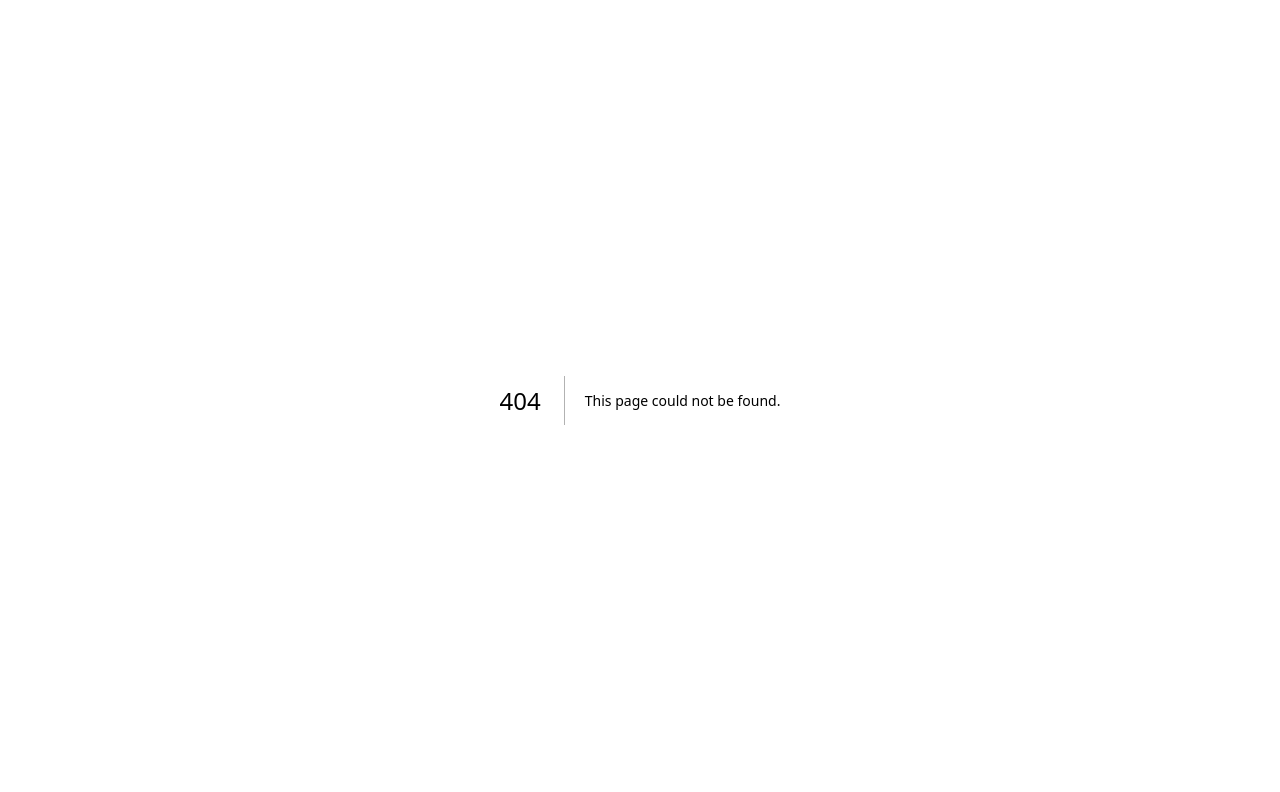
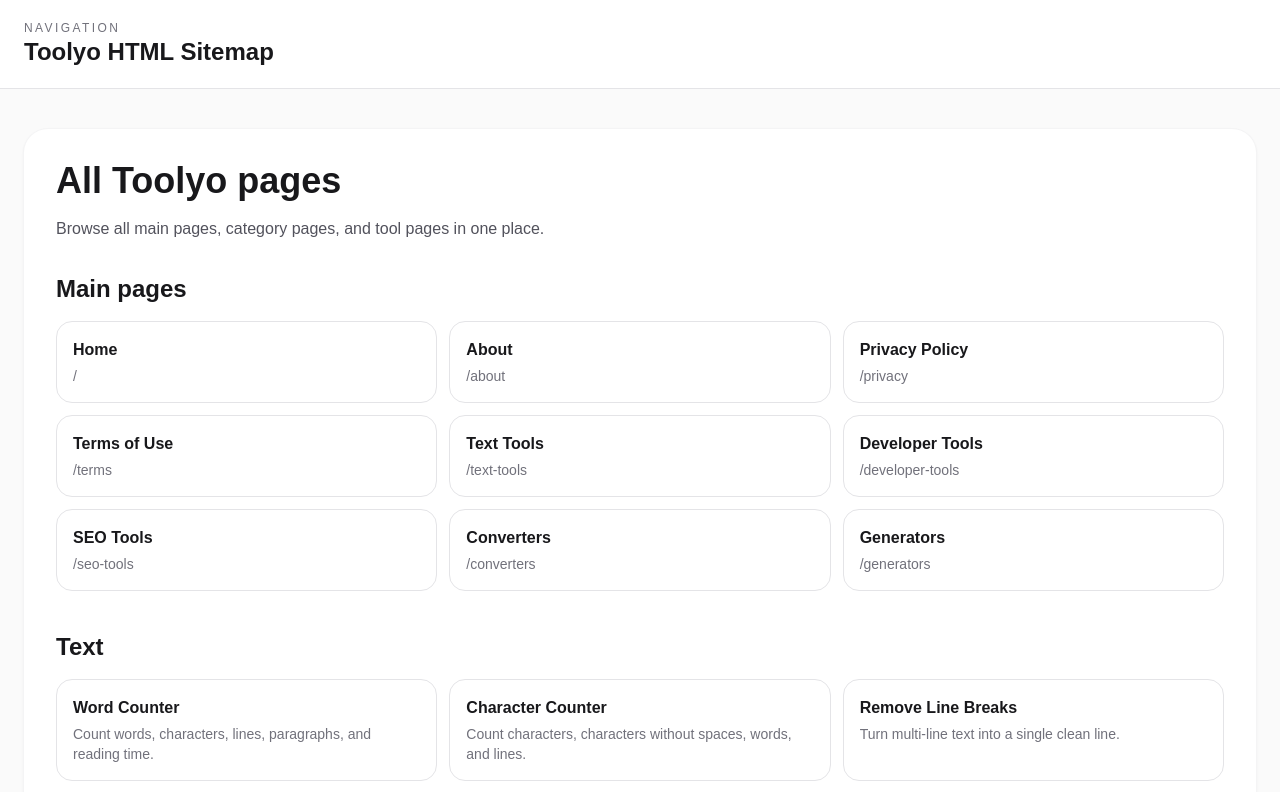
Before and after one commit to Kalluska/Toolyo, a Next.js app: page /site-map in a window 1280 px wide. Before the commit this address had no page. Shown: the top 792 px of the page. Built offline with nearby package versions, Linux system fonts and the light colour scheme.

Commit message:
Add Toolyo growth engine pages and stronger internal linking

```diff
--- /dev/null
+++ b/src/app/site-map/page.tsx
@@ -0,0 +1,90 @@
+import type { Metadata } from "next";
+import Link from "next/link";
+import SiteFooter from "@/components/site-footer";
+import { tools } from "@/data/tools";
+
+export const metadata: Metadata = {
+  title: "HTML Sitemap",
+  description: "Browse all Toolyo pages, categories, and tools in one HTML sitemap.",
+  alternates: {
+    canonical: "https://toolyo-kappa.vercel.app/site-map",
+  },
+};
+
+export default function HtmlSitemapPage() {
+  const grouped = tools.reduce<Record<string, typeof tools>>((acc, tool) => {
+    if (!acc[tool.category]) acc[tool.category] = [];
+    acc[tool.category].push(tool);
+    return acc;
+  }, {});
+
+  return (
+    <div className="min-h-screen bg-zinc-50 text-zinc-900">
+      <header className="border-b border-zinc-200 bg-white">
+        <div className="mx-auto max-w-7xl px-6 py-5">
+          <Link href="/" className="block">
+            <div className="text-xs uppercase tracking-[0.2em] text-zinc-500">Navigation</div>
+            <h1 className="text-2xl font-bold">Toolyo HTML Sitemap</h1>
+          </Link>
+        </div>
+      </header>
+
+      <main className="mx-auto max-w-7xl px-6 py-10">
+        <div className="rounded-3xl bg-white p-8 shadow-sm ring-1 ring-zinc-100">
+          <h2 className="text-4xl font-bold">All Toolyo pages</h2>
+          <p className="mt-4 max-w-3xl text-zinc-600">
+            Browse all main pages, category pages, and tool pages in one place.
+          </p>
+
+          <section className="mt-8">
+            <h3 className="text-2xl font-bold">Main pages</h3>
+            <div className="mt-4 grid gap-3 md:grid-cols-2 lg:grid-cols-3">
+              {[
+                ["/", "Home"],
+                ["/about", "About"],
+                ["/privacy", "Privacy Policy"],
+                ["/terms", "Terms of Use"],
+                ["/text-tools", "Text Tools"],
+                ["/developer-tools", "Developer Tools"],
+                ["/seo-tools", "SEO Tools"],
+                ["/converters", "Converters"],
+                ["/generators", "Generators"],
+              ].map(([href, label]) => (
+                <Link
+                  key={href}
+                  href={href}
+                  className="rounded-2xl border border-zinc-200 p-4 transition hover:border-zinc-400"
+                >
+                  <div className="font-semibold">{label}</div>
+                  <div className="mt-1 text-sm text-zinc-500">{href}</div>
+                </Link>
+              ))}
+            </div>
+          </section>
+
+          <div className="mt-10 space-y-10">
+            {Object.entries(grouped).map(([category, categoryTools]) => (
+              <section key={category}>
+                <h3 className="text-2xl font-bold">{category}</h3>
+                <div className="mt-4 grid gap-3 md:grid-cols-2 lg:grid-cols-3">
+                  {categoryTools.map((tool) => (
+                    <Link
+                      key={tool.slug}
+                      href={`/tools/${tool.slug}`}
+                      className="rounded-2xl border border-zinc-200 p-4 transition hover:border-zinc-400"
+                    >
+                      <div className="font-semibold">{tool.name}</div>
+                      <div className="mt-1 text-sm text-zinc-500">{tool.description}</div>
+                    </Link>
+                  ))}
+                </div>
+              </section>
+            ))}
+          </div>
+        </div>
+      </main>
+
+      <SiteFooter />
+    </div>
+  );
+}
--- a/src/components/category-page.tsx
+++ b/src/components/category-page.tsx
@@ -15,6 +15,8 @@
   description,
   tools,
 }: CategoryPageProps) {
+  const featured = tools.slice(0, 6);
+
   return (
     <div className="min-h-screen bg-zinc-50 text-zinc-900">
       <header className="border-b border-zinc-200 bg-white">
@@ -34,6 +36,46 @@
           <p className="mt-4 max-w-4xl text-lg leading-8 text-zinc-600">
             {description}
           </p>
+
+          <section className="mt-8 rounded-2xl border border-zinc-200 bg-zinc-50 p-6">
+            <h3 className="text-2xl font-bold">About these {title.toLowerCase()}</h3>
+            <div className="mt-3 space-y-3 text-zinc-700">
+              <p>
+                This category page collects the main {title.toLowerCase()} available on Toolyo.
+                These tools are built for speed, simplicity, and direct browser-based use.
+              </p>
+              <p>
+                Instead of using heavy software, you can open one focused tool, solve one task,
+                and move on quickly. This makes Toolyo useful for everyday workflows and fast checks.
+              </p>
+            </div>
+          </section>
+
+          <section className="mt-8">
+            <h3 className="text-2xl font-bold">Featured in this category</h3>
+            <div className="mt-4 grid gap-4 md:grid-cols-2 lg:grid-cols-3">
+              {featured.map((tool) => (
+                <Link
+                  key={tool.slug}
+                  href={`/tools/${tool.slug}`}
+                  className="rounded-2xl border border-zinc-200 bg-zinc-50 p-5 transition hover:border-zinc-400"
+                >
+                  <div className="text-sm text-zinc-500">{tool.category}</div>
+                  <div className="mt-1 text-xl font-semibold">{tool.name}</div>
+                  <p className="mt-2 text-sm text-zinc-600">{tool.description}</p>
+                </Link>
+              ))}
+            </div>
+          </section>
+
+          <section className="mt-8 rounded-2xl border border-zinc-200 p-6">
+            <h3 className="text-2xl font-bold">How to use these tools</h3>
+            <ol className="mt-4 list-decimal space-y-2 pl-5 text-zinc-700">
+              <li>Choose the tool that matches your task.</li>
+              <li>Paste or type your input into the tool page.</li>
+              <li>Copy the result and continue your workflow.</li>
+            </ol>
+          </section>
 
           <div className="mt-10 grid gap-4 md:grid-cols-2 lg:grid-cols-3">
             {tools.map((tool) => (
--- a/src/components/related-tools.tsx
+++ b/src/components/related-tools.tsx
@@ -12,24 +12,28 @@
 }: RelatedToolsProps) {
   const currentTool = tools.find((tool) => tool.slug === currentSlug);
 
-  const related = tools
+  const sameCategory = tools
     .filter((tool) => tool.slug !== currentSlug)
     .filter((tool) =>
       currentCategory
         ? tool.category === currentCategory
         : currentTool
           ? tool.category === currentTool.category
-          : true
+          : false
     )
     .slice(0, 6);
 
-  if (related.length === 0) return null;
+  if (sameCategory.length === 0) return null;
 
   return (
     <section className="mt-8 rounded-2xl border border-zinc-200 p-6">
       <h3 className="text-2xl font-bold">Related tools</h3>
+      <p className="mt-2 text-zinc-600">
+        Explore other tools in the same category to continue your workflow.
+      </p>
+
       <div className="mt-4 grid gap-3 md:grid-cols-2 lg:grid-cols-3">
-        {related.map((tool) => (
+        {sameCategory.map((tool) => (
           <Link
             key={tool.slug}
             href={`/tools/${tool.slug}`}
--- a/src/components/site-footer.tsx
+++ b/src/components/site-footer.tsx
@@ -40,11 +40,14 @@
               <Link href="/about" className="block text-zinc-600 hover:text-zinc-900">
                 About
               </Link>
+              <Link href="/site-map" className="block text-zinc-600 hover:text-zinc-900">
+                HTML Sitemap
+              </Link>
               <a
                 href="/sitemap.xml"
                 className="block text-zinc-600 hover:text-zinc-900"
               >
-                Sitemap
+                XML Sitemap
               </a>
               <button
                 onClick={() => setContactOpen(true)}
@@ -100,7 +103,7 @@
         <div className="border-t border-zinc-200">
           <div className="mx-auto flex max-w-7xl flex-col gap-2 px-6 py-4 text-sm text-zinc-500 md:flex-row md:items-center md:justify-between">
             <div>© 2026 Toolyo. All rights reserved.</div>
-            <div>Built for text, SEO, developer workflows, and converters.</div>
+            <div>Built for text, SEO, developer workflows, converters, and generators.</div>
           </div>
         </div>
       </footer>
```
